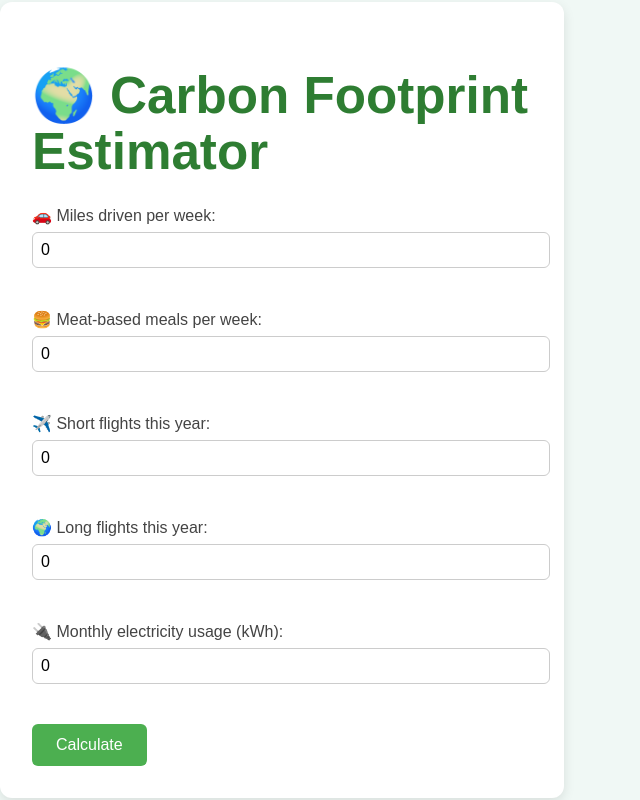
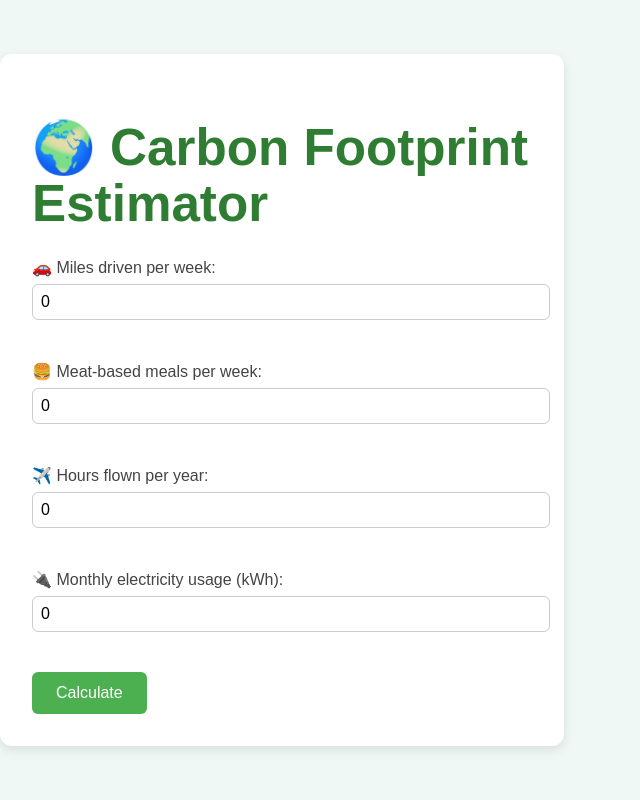
Before and after one commit to MarkRyanGarcia/SP25-Node-Buds-Hackathon, a React (Vite) app: page / in a window 1280 px wide. Shown: the whole page, without its empty margins (0-640 px from the left). Built offline with nearby package versions, Linux system fonts and the light colour scheme.

Commit message:
combined flights

```diff
--- a/src/App.jsx
+++ b/src/App.jsx
@@ -8,20 +8,20 @@ function App() {
   const [electricity, setElectricity] = useState(0)
   const [footprint, setFootprint] = useState(null)
 
+  const [flightHours, setFlightHours] = useState(0)
+
   const calculateFootprint = () => {
     const emissions = {
-      car: milesDriven * 0.411,
-      meat: meatMeals * 6,
-      shortFlights: shortFlights * 1100,
-      longFlights: longFlights * 4400,
-      electricity: electricity * 0.92,
+      car: Number(milesDriven) || 0 * 0.411,
+      meat: Number(meatMeals) || 0 * 6,
+      flights: Number(flightHours) || 0 * 134,
+      electricity: Number(electricity) || 0 * 0.92,
     }
 
     const total =
       emissions.car +
       emissions.meat +
-      emissions.shortFlights +
-      emissions.longFlights +
+      emissions.flights + // ✅ use this instead
       emissions.electricity
 
     setFootprint(Math.round(total))
@@ -54,25 +54,17 @@ function App() {
       <br />
 
       <label>
-        ✈️ Short flights this year:
+        ✈️ Hours flown per year:
         <input
-          type="number"
-          min="0"
-          value={shortFlights}
-          onChange={(e) => setShortFlights(Number(e.target.value))}
+            type="number"
+            min="0"
+            value={flightHours}
+            onChange={(e) => {
+            const value = Number(e.target.value)
+            setFlightHours(value < 0 ? 0 : value)
+            }}
         />
-      </label>
-      <br />
-
-      <label>
-        🌍 Long flights this year:
-        <input
-          type="number"
-          min="0"
-          value={longFlights}
-          onChange={(e) => setLongFlights(Number(e.target.value))}
-        />
-      </label>
+        </label>
       <br />
 
       <label>
```
